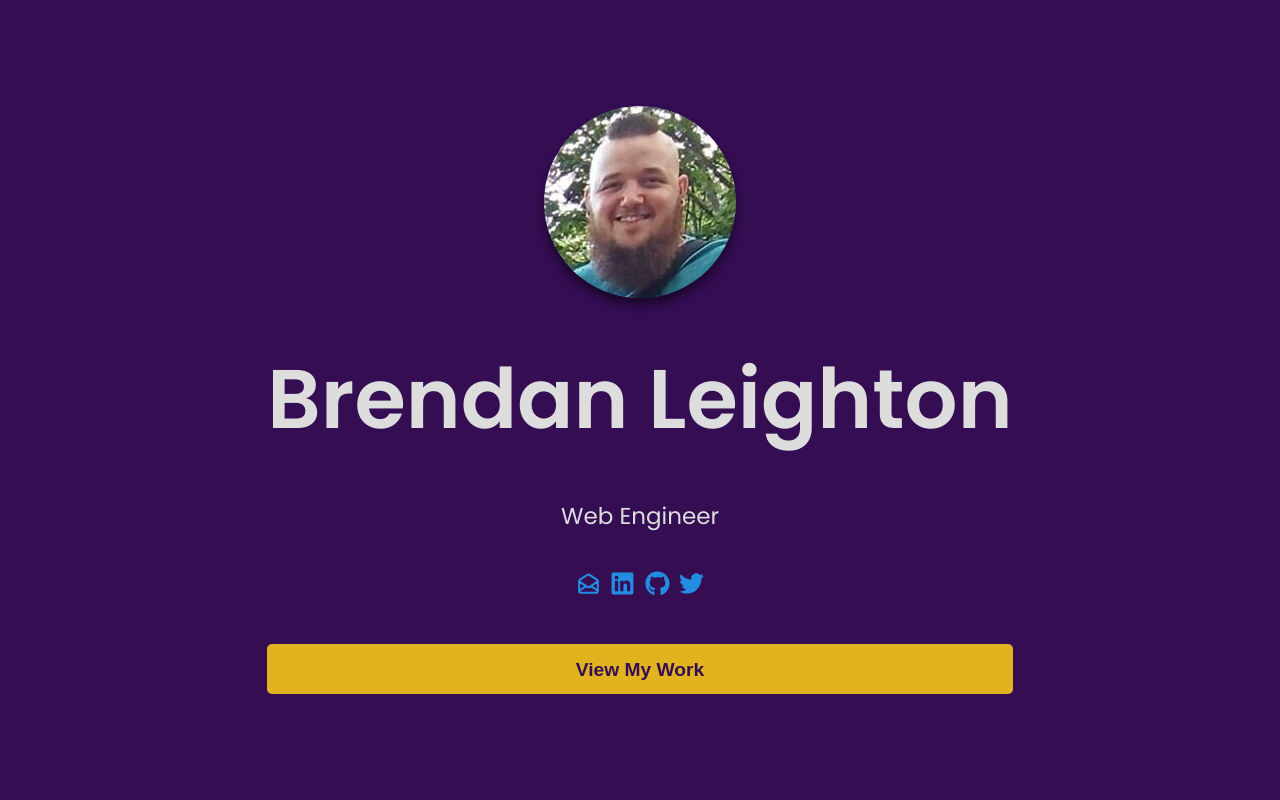
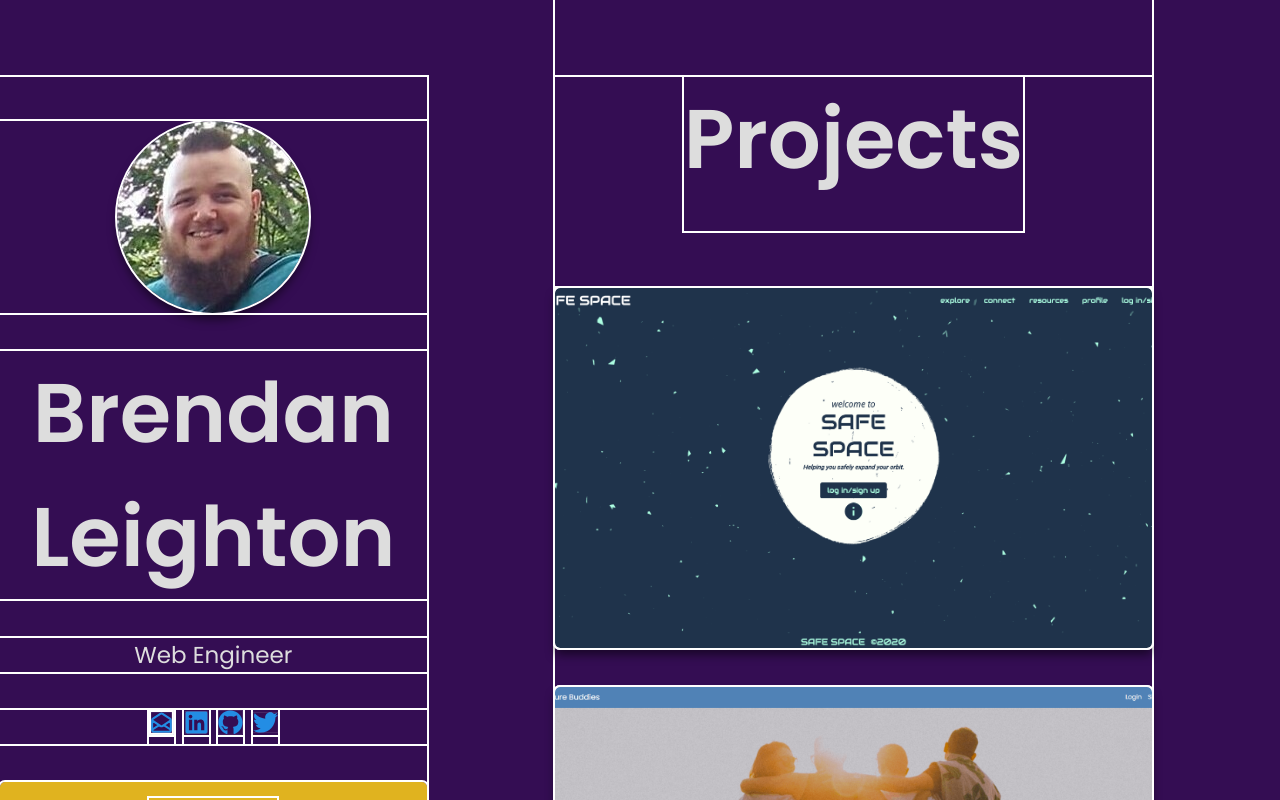
Before and after one commit to BR3NDAN-L8N/Portfolio, a React (Create React App) app in the folder client/: page / in a window 1280 px wide. Shown: the top 800 px of the page. Built offline with nearby package versions, Linux system fonts and the light colour scheme.

Commit message:
working on desktop grid layout

```diff
--- a/client/src/App.css
+++ b/client/src/App.css
@@ -32,3 +32,35 @@ header.App-header {
 img, .btn {
     border-radius: 5px;
 }
+
+@media screen and (min-width: 800px) {
+    div.App {
+        margin-top: 0;
+        display: grid;
+        grid-template-columns: 1fr 2fr;
+        grid-template-areas:
+            "hero main"
+            "footer footer";
+    }
+    .container {
+        display: flex;
+        flex-direction: column;
+        align-items: center;
+        justify-content: center;
+        gap: 3rem;
+        margin: 4rem 0;
+}
+    section.container.grid-hero {
+        grid-area: hero;
+        width: 100%;
+    }
+    main {
+        grid-area: main;
+    }
+    .App footer {
+        grid-area: footer;
+    }
+    nav#navbar {
+        display: none;
+    }
+}
--- a/client/src/AppSections/Footer/Footer.css
+++ b/client/src/AppSections/Footer/Footer.css
@@ -1,7 +1,6 @@
 footer {
-    width: 100vw;
-    padding: 2rem 0;
+    display: flex;
+    justify-content: center;
     background-color: var(--tertiary-background);
     color: var(--tertiary-text);
-    text-align: center;
 }
--- a/client/src/AppSections/Hero/Hero.js
+++ b/client/src/AppSections/Hero/Hero.js
@@ -39,7 +39,7 @@ const styles = {
 
 export default function Hero() {
     return (
-        <section style={styles.hero} className="container">
+        <section style={styles.hero} className="container grid-hero">
             <header style={styles.heroFlex}>
                 <figure style={styles.figure}>
                     <img style={styles.image} src={imageOfMe}
--- a/client/src/index.css
+++ b/client/src/index.css
@@ -15,6 +15,7 @@
     font-size: 1.2rem;
     margin: 0;
     padding: 0;
+    outline: 2px solid white;
 }
 html {
     scroll-behavior: smooth;
@@ -22,15 +23,11 @@ html {
 }
 
 body {
-    width: 100vw;
-    overflow-x: clip;
-    margin: 0;
-    padding: 0;
     color: rgb(221, 221, 221);
     background-color: var(--primary-background);
     font-family: 'Poppins', sans-serif;
 }
-.App {
+div.App {
     padding: 0;
     margin: -4rem 0 0;
 }
```
